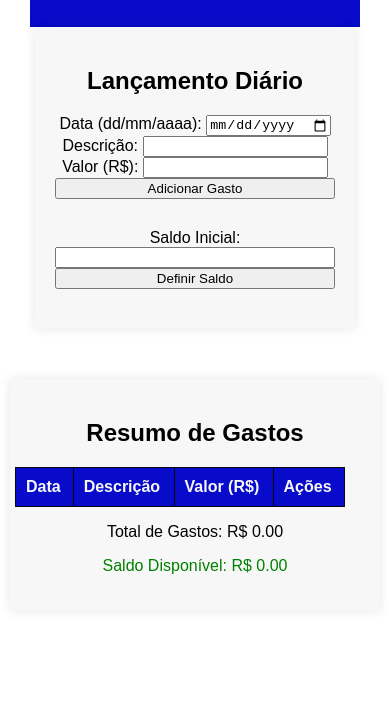
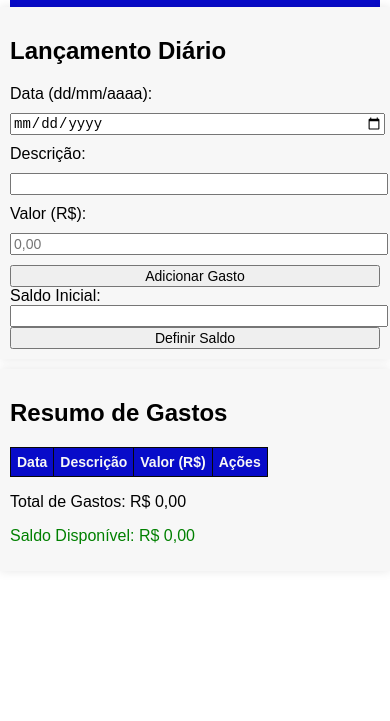
Before and after one commit to Selso-dev/controle-de-gastos, a plain HTML site: page index.html in a window 390 px wide. Shown: the part 123-844 px from the top of the page. Drawn offline with Linux system fonts and the light colour scheme.

Commit message:
Add files via upload

```diff
--- a/index.html
+++ b/index.html
@@ -19,7 +19,7 @@
                 <label for="descricao">Descrição:</label>
                 <input type="text" id="descricao" required>
                 <label for="valor">Valor (R$):</label>
-                <input type="number" id="valor" required>
+                <input type="text" id="valor" placeholder="0,00" required>
                 <button id="adicionar-gasto">Adicionar Gasto</button>
             </form>
             <label for="saldo-inicial">Saldo Inicial:</label>
@@ -45,5 +45,7 @@
     </main>
 
     <script src="script.js"></script>
+
+
 </body>
 </html>
--- a/script.js
+++ b/script.js
@@ -24,20 +24,30 @@ document.getElementById("form-gastos").addEventListener("submit", function(event
 
     let data = document.getElementById("data").value;
     let descricao = document.getElementById("descricao").value;
-    let valor = parseFloat(document.getElementById("valor").value);
+    let valor = document.getElementById("valor").value.replace(",", "."); // Substitui vírgula por ponto
 
+    if (!isNaN(parseFloat(valor))) {
+        valor = parseFloat(valor);
         gastos.push({ data, descricao, valor });
 
         atualizarTabela();
         atualizarSaldo();
         salvarDados();
+    } else {
+        alert("Por favor, insira um valor numérico válido.");
+    }
 });
 
 document.getElementById("definir-saldo").addEventListener("click", function() {
-    saldoInicial = parseFloat(document.getElementById("saldo-inicial").value);
+    let saldoInput = document.getElementById("saldo-inicial").value.replace(",", "."); // Substitui vírgula por ponto
+    if (!isNaN(parseFloat(saldoInput))) {
+        saldoInicial = parseFloat(saldoInput);
         totalGastos = 0;
         atualizarSaldo();
         salvarDados();
+    } else {
+        alert("Por favor, insira um saldo inicial válido.");
+    }
 });
 
 function atualizarTabela() {
@@ -49,7 +59,7 @@ function atualizarTabela() {
         linha.innerHTML = `
             <td>${gasto.data}</td>
             <td>${gasto.descricao}</td>
-            <td>R$ ${gasto.valor.toFixed(2)}</td>
+            <td>R$ ${gasto.valor.toLocaleString("pt-BR", { minimumFractionDigits: 2, maximumFractionDigits: 2 })}</td>
             <td><button class="apagar-gasto" data-indice="${indice}">Apagar</button></td>
         `;
         corpoTabela.appendChild(linha);
@@ -73,10 +83,10 @@ function atualizarSaldo() {
         return soma + gasto.valor;
     }, 0);
 
-    saldoDisponivel = saldoInicial - totalGastos;
+    saldoDisponivel = parseFloat((saldoInicial - totalGastos).toFixed(2));
 
-    document.getElementById("total-gastos").innerText = `Total de Gastos: R$ ${totalGastos.toFixed(2)}`;
-    document.getElementById("saldo-disponivel").innerText = `Saldo Disponível: R$ ${saldoDisponivel.toFixed(2)}`;
+    document.getElementById("total-gastos").innerText = `Total de Gastos: R$ ${totalGastos.toLocaleString("pt-BR", { minimumFractionDigits: 2, maximumFractionDigits: 2 })}`;
+    document.getElementById("saldo-disponivel").innerText = `Saldo Disponível: R$ ${saldoDisponivel.toLocaleString("pt-BR", { minimumFractionDigits: 2, maximumFractionDigits: 2 })}`;
 
     if (saldoDisponivel < 0) {
         document.getElementById("saldo-disponivel").style.color = "red";
--- a/style.css
+++ b/style.css
@@ -7,14 +7,13 @@ header {
     background-color: #080bc9;
     padding: 20px;
     text-align: center;
-    color:#f7f7f7;
+    color: #f7f7f7;
 }
 
 main {
-    display:flex;
+    display: flex;
     flex-direction: column;
     align-items: center;
-
 }
 
 section {
@@ -22,6 +21,8 @@ section {
     padding: 20px;
     margin-bottom: 20px;
     box-shadow: 0 0 10px rgba(0, 0, 0, 0.1);
+    width: 100%;
+    max-width: 800px;
 }
 
 table {
@@ -40,42 +41,56 @@ th {
     color: #f7f7f7;
 }
 
-/* Responsividade para dispositivos móveis */
+/* Responsividade para telas menores */
 @media (max-width: 768px) {
-    main {
-    flex-direction: column;
-    align-items: center;
-    }
-    section {
-    width: 85%;
-    margin-bottom: 50px;
-    }
-    #entrada-dados {
-    display: flex;
-    flex-direction: column;
-    text-align: center;
-    }
-    #form-gastos {
-    margin-bottom: 10px;
-    text-align: center;
-
-    }
-    #adicionar-gasto, #definir-saldo {
-    width: 100%;
-    margin-bottom: 20px;
-    }
-    #resumo-gastos {
-    width: 100%;
-    text-align: center;
-    }
-    #tabela-gastos {
-
-        margin-left: -15px;
-
+    body {
+        margin: 10px;
     }
 
-    #corpo-tabela {
-        font: 10px;
+    section {
+        padding: 15px;
+        margin-bottom: 15px;
+    }
 
+    table {
+        display: block;
+        overflow-x: auto; /* Permite rolagem horizontal para tabelas grandes */
     }
-   }
+
+    th, td {
+        padding: 8px;
+        font-size: 14px;
+    }
+}
+
+/* Ajustes para telas muito pequenas (ex.: smartphones) */
+@media (max-width: 480px) {
+    header {
+        padding: 15px;
+        font-size: 18px;
+    }
+
+    section {
+        padding: 10px;
+        margin-bottom: 10px;
+    }
+
+    table {
+        font-size: 12px; /* Reduz o tamanho da fonte */
+    }
+
+    th, td {
+        padding: 6px;
+    }
+
+    form {
+        display: flex;
+        flex-direction: column;
+        gap: 10px; /* Espaço entre os elementos do formulário */
+    }
+
+    input, button {
+        width: 100%; /* Ocupa toda a largura disponível */
+        font-size: 14px;
+    }
+}
```
Lines whose indentation alone changed are shown as unchanged.
